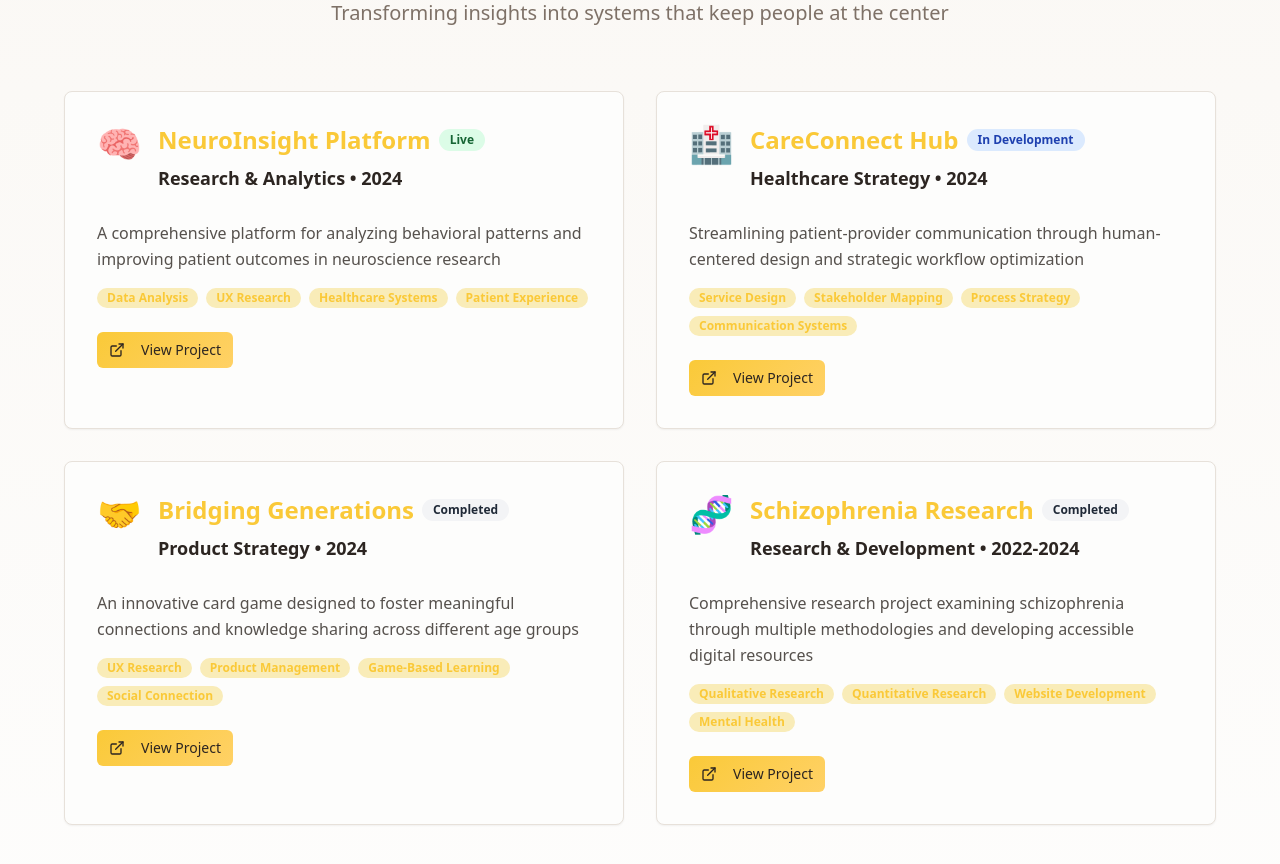
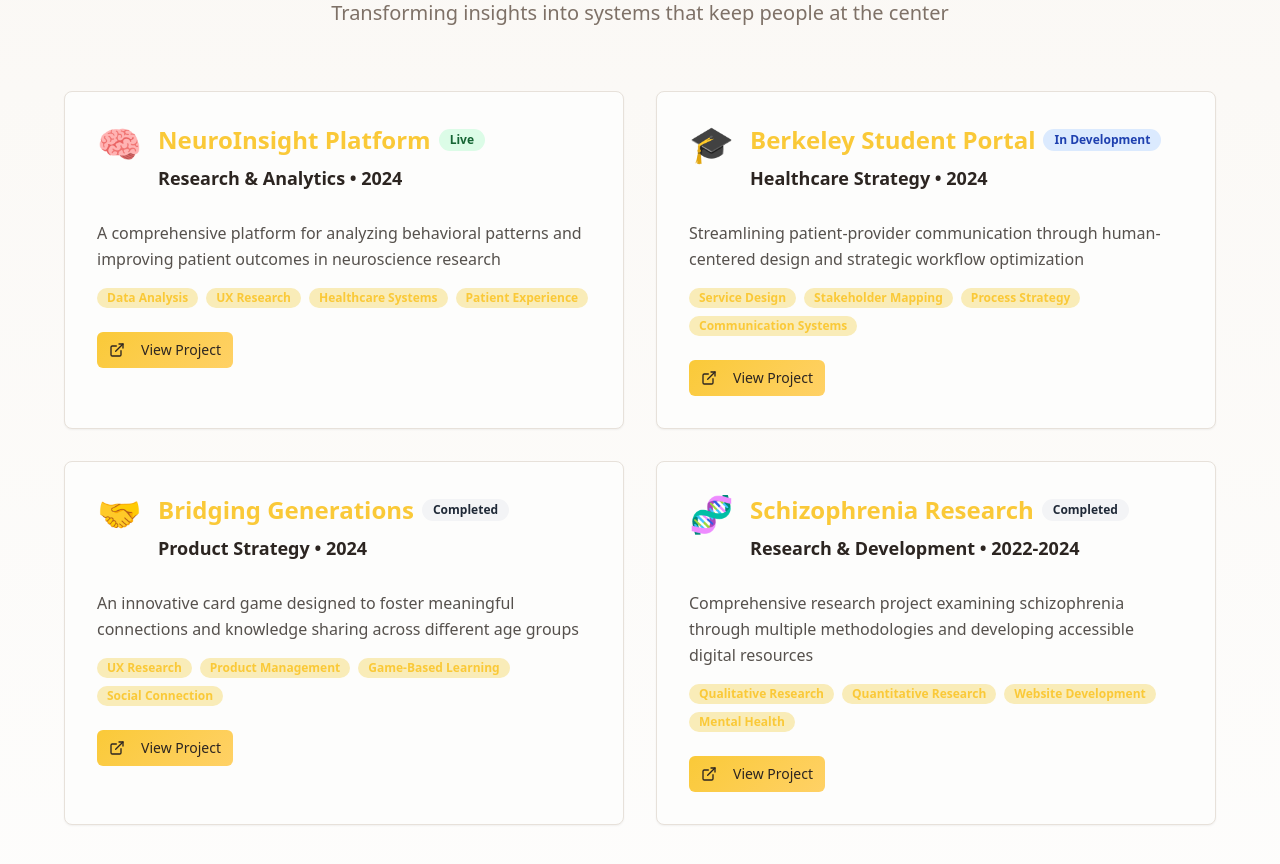
Before and after one commit to slee6390/sunny-outlook-portfolio, a React (Vite) app: page / in a window 1280 px wide. Shown: the part 2320-3184 px from the top of the page. Built offline with nearby package versions, Linux system fonts and the light colour scheme; the HTML template or start-up script is replaced by a standard one.

Commit message:
Update CareConnect Hub to Berkeley Student Portal

```diff
--- a/src/components/Projects.tsx
+++ b/src/components/Projects.tsx
@@ -18,8 +18,8 @@ const Projects = () => {
       year: "2024"
     },
     {
-      icon: "🏥",
-      title: "CareConnect Hub",
+      icon: "🎓",
+      title: "Berkeley Student Portal",
       category: "Healthcare Strategy",
       description: "Streamlining patient-provider communication through human-centered design and strategic workflow optimization",
       skills: ["Service Design", "Stakeholder Mapping", "Process Strategy", "Communication Systems"],
```
